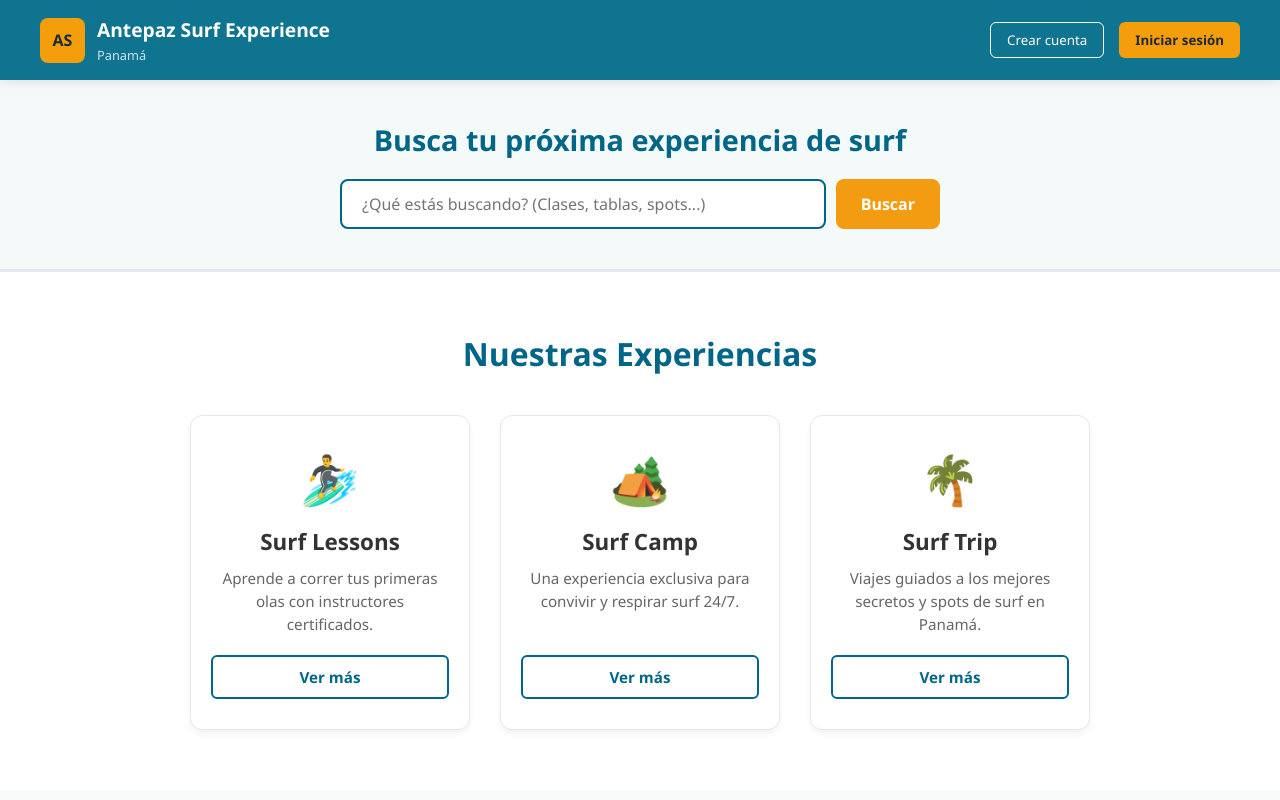
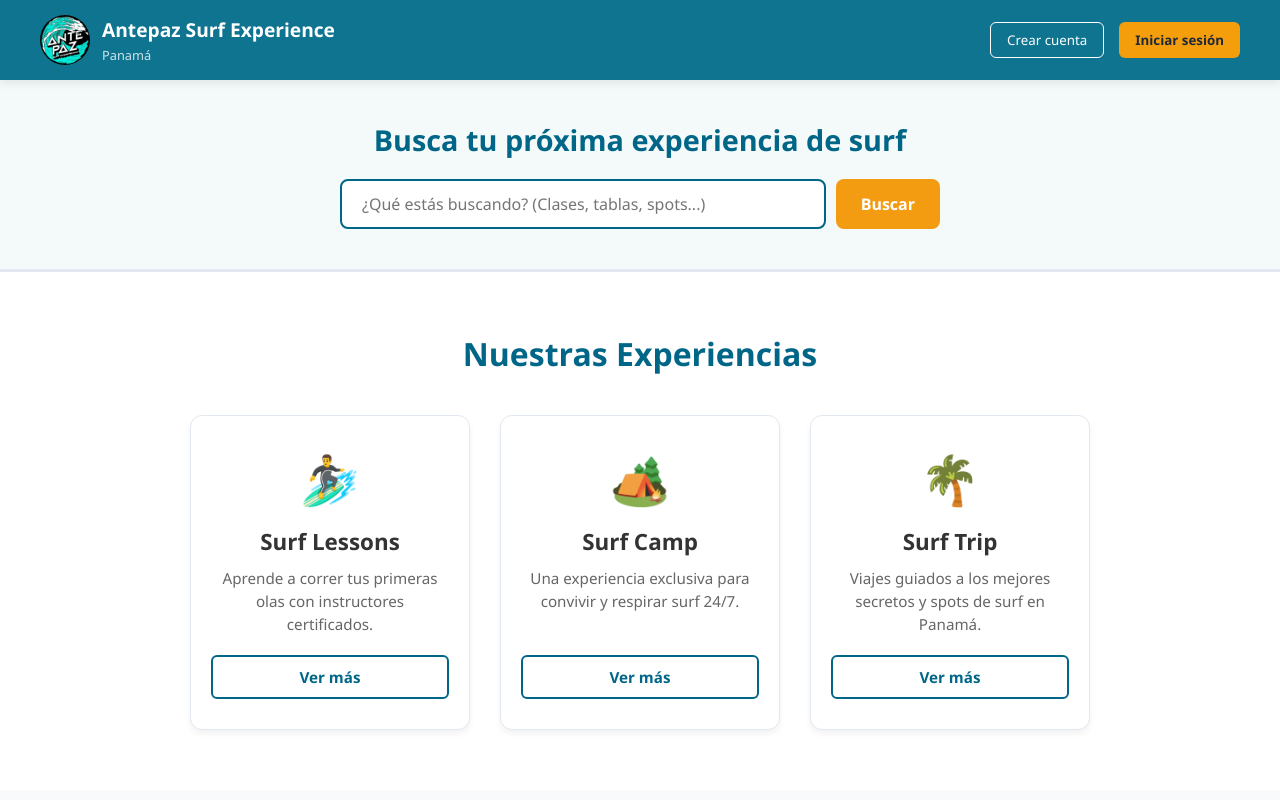
Before and after one commit to AntonioAntepaz/antepazSurfExperience, a React (Vite) app in the folder antepaz-frontend/: page / in a window 1280 px wide. Shown: the top 800 px of the page. Built offline with nearby package versions, Linux system fonts and the light colour scheme.

Commit message:
Agregamos el logo oficial al header

```diff
--- a/antepaz-frontend/src/components/Header.css
+++ b/antepaz-frontend/src/components/Header.css
@@ -17,6 +17,14 @@
   display: flex;
   align-items: center;
   cursor: pointer;
+}
+
+.brand-logo {
+  height: 50px;
+  width: 50px;
+  border-radius: 50%; /* Si usas la versión con fondo negro, esto lo hace un círculo perfecto */
+  object-fit: cover;
+  margin-right: 12px;
 }
 
 .logo-placeholder {
--- a/antepaz-frontend/src/components/Header.jsx
+++ b/antepaz-frontend/src/components/Header.jsx
@@ -1,11 +1,12 @@
 import React from 'react';
 import './Header.css';
+import logo from '../assets/logo.png';
 
 export default function Header() {
   return (
     <header className="main-header">
       <div className="header-left" onClick={() => window.location.href = '/'}>
-        <div className="logo-placeholder">AS</div>
+        <img src={logo} alt="Antepaz Surf Experience" className="brand-logo" />
         <div className="brand-info">
           <h1>Antepaz Surf Experience</h1>
           <span>Panamá</span>
```
Also changed, not shown: antepaz-frontend/src/assets/Logo.png (added).
